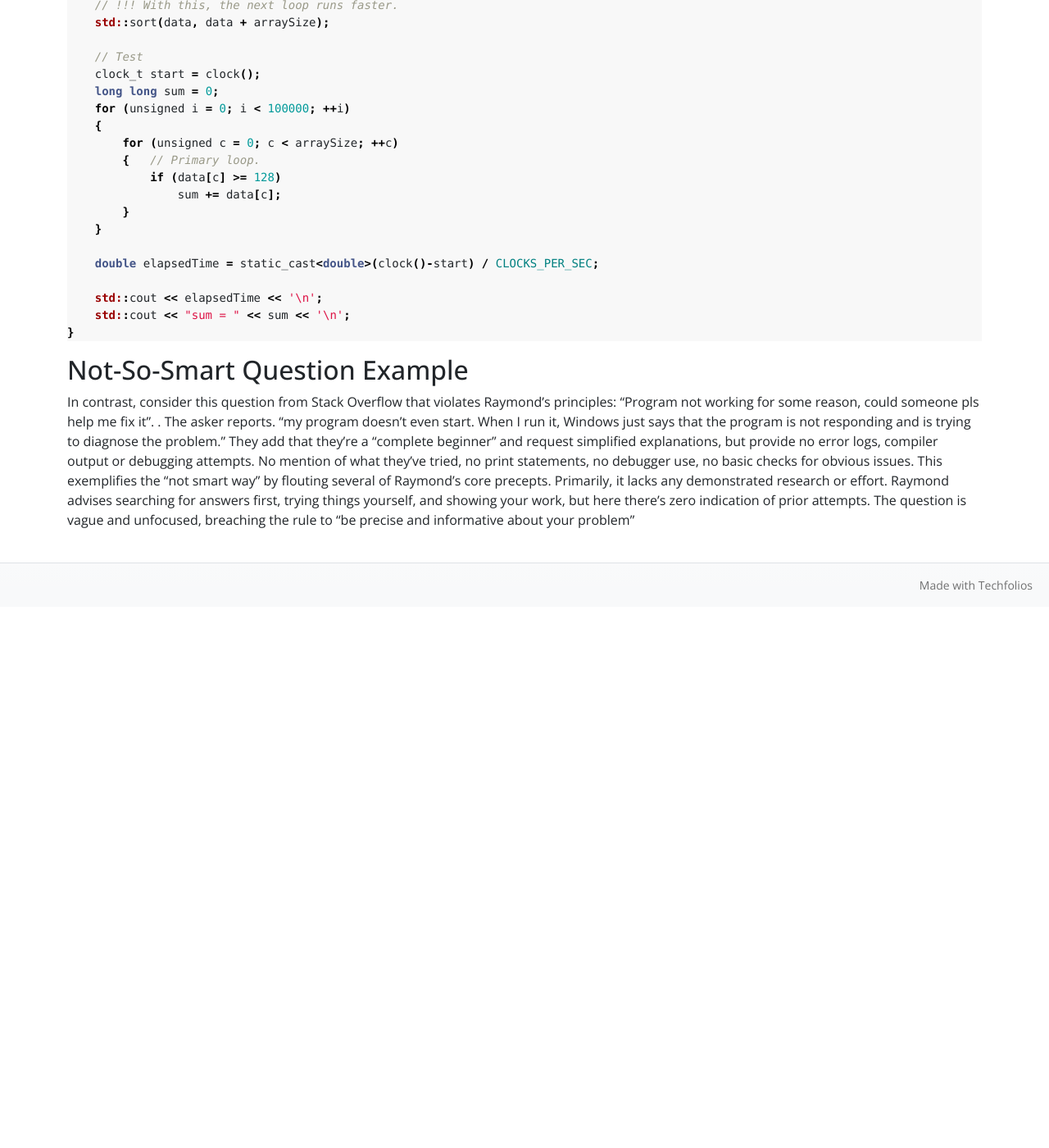
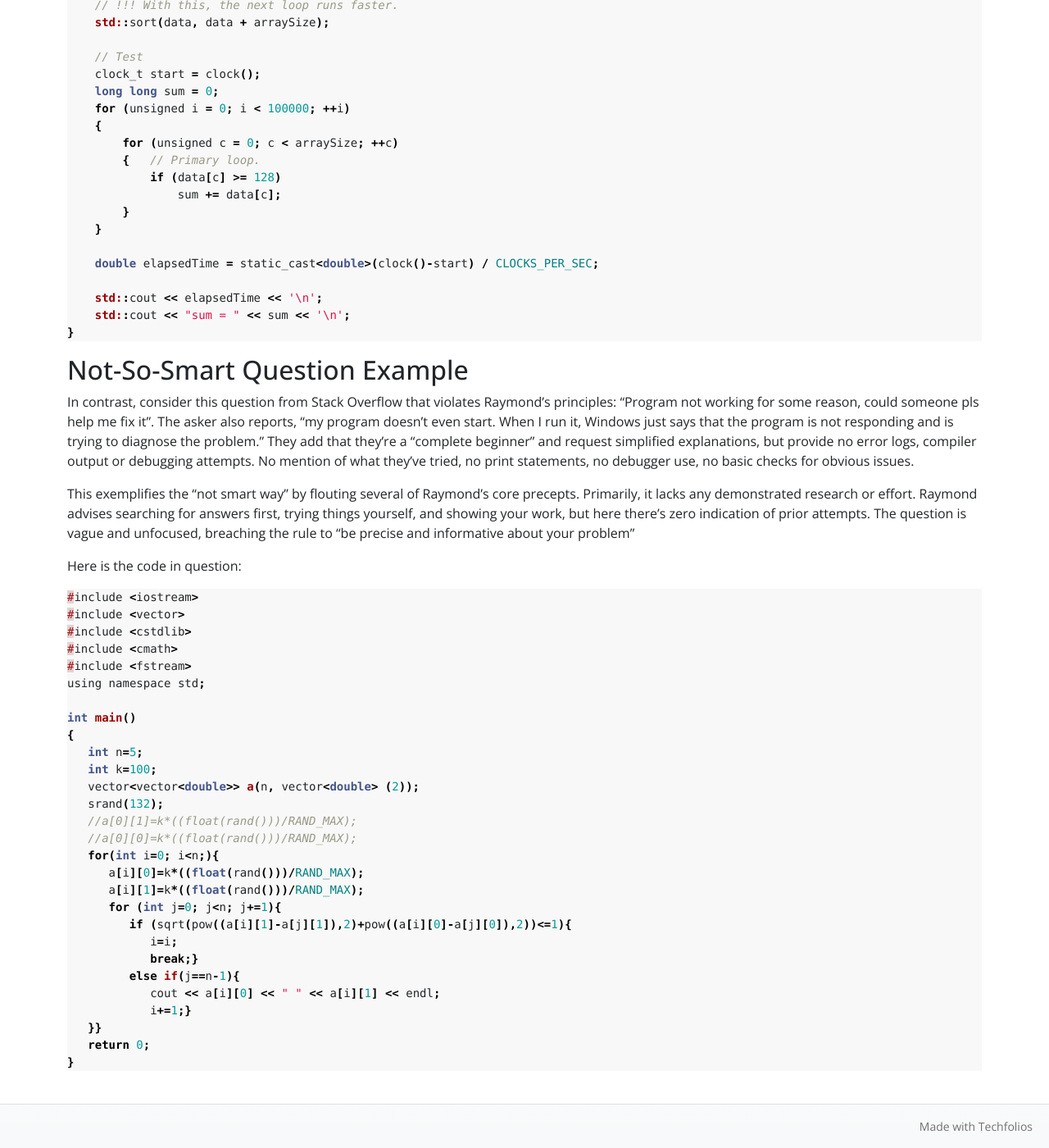
Before and after one commit to NoahNguyenbot/noahnguyenbot.github.io, a Jekyll site: the page built from essays/smart-questions-essay.md, in a window 1280 px wide and 1400 px high, scrolled down 935 px. Shown: the whole window at 82% size. Built offline with Jekyll 4.4.1, drawn with Linux system fonts in a browser that asks for light colours; before the commit the page ends 1675 px from its top, so only the background shows below that.

Commit message:
Update smart-questions-essay.md

```diff
--- a/essays/smart-questions-essay.md
+++ b/essays/smart-questions-essay.md
@@ -61,5 +61,39 @@ int main()
 
 ## Not-So-Smart Question Example
 
-In contrast, consider this  question from Stack Overflow that violates Raymond's principles: "Program not working for some reason, could someone pls help me fix it". . The asker reports. "my program doesn't even start. When I run it, Windows just says that the program is not responding and is trying to diagnose the problem." They add that they're a "complete beginner" and request simplified explanations, but provide no error logs, compiler output or debugging attempts. No mention of what they've tried, no print statements, no debugger use, no basic checks for obvious issues.
+In contrast, consider this  question from Stack Overflow that violates Raymond's principles: "Program not working for some reason, could someone pls help me fix it". The asker also reports, "my program doesn't even start. When I run it, Windows just says that the program is not responding and is trying to diagnose the problem." They add that they're a "complete beginner" and request simplified explanations, but provide no error logs, compiler output or debugging attempts. No mention of what they've tried, no print statements, no debugger use, no basic checks for obvious issues.
+
 This exemplifies the "not smart way" by flouting several of Raymond's core precepts. Primarily, it lacks any demonstrated research or effort. Raymond advises searching for answers first, trying things yourself, and showing your work, but here there's zero indication of prior attempts. The question is vague and unfocused, breaching the rule to "be precise and informative about your problem"
+
+Here is the code in question:
+{% highlight java %}
+#include <iostream>
+#include <vector>
+#include <cstdlib>
+#include <cmath>
+#include <fstream>
+using namespace std;
+
+int main()
+{
+   int n=5;
+   int k=100;
+   vector<vector<double>> a(n, vector<double> (2));
+   srand(132);
+   //a[0][1]=k*((float(rand()))/RAND_MAX);
+   //a[0][0]=k*((float(rand()))/RAND_MAX);
+   for(int i=0; i<n;){
+      a[i][0]=k*((float(rand()))/RAND_MAX);
+      a[i][1]=k*((float(rand()))/RAND_MAX);
+      for (int j=0; j<n; j+=1){
+         if (sqrt(pow((a[i][1]-a[j][1]),2)+pow((a[i][0]-a[j][0]),2))<=1){
+            i=i;
+            break;}
+         else if(j==n-1){
+            cout << a[i][0] << " " << a[i][1] << endl;
+            i+=1;}
+   }}
+   return 0;
+}
+
+{% endhighlight %}
```
